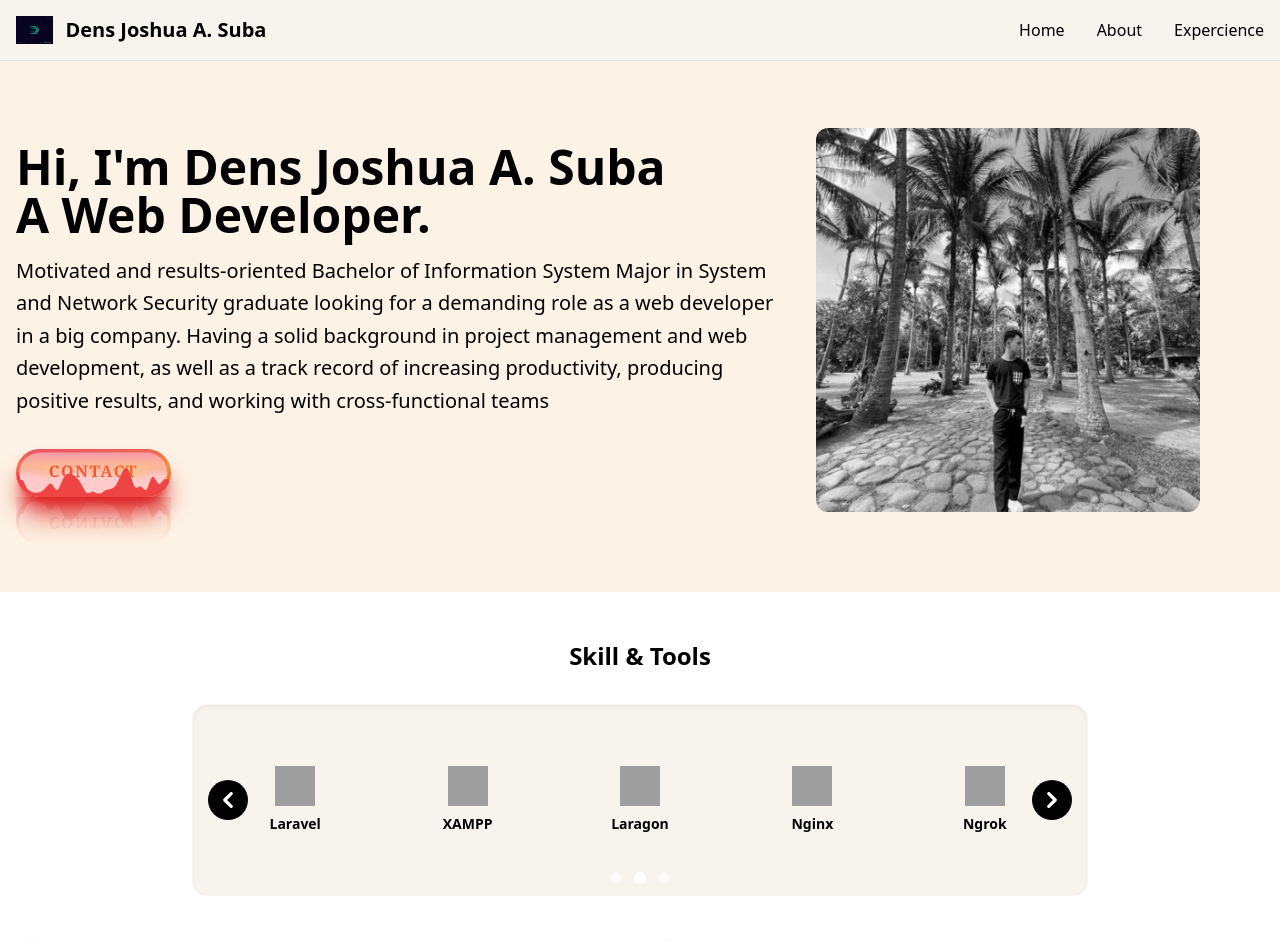
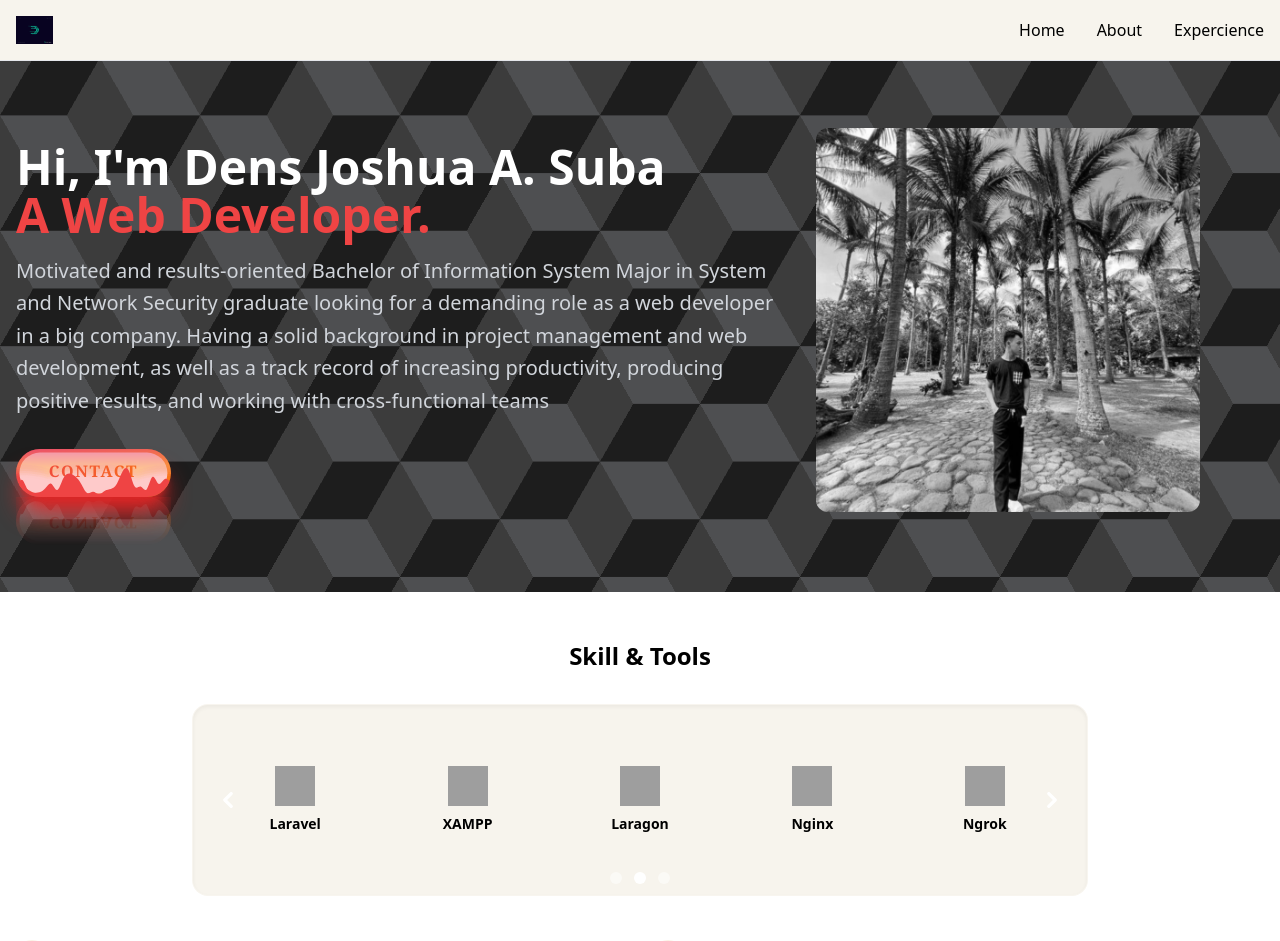
Before and after one commit to densssuba/dens_portfolio, a plain HTML site: page index.html in a window 1280 px wide. Shown: the top 941 px of the page. Drawn offline with nearby package versions, Linux system fonts and the light colour scheme; grey boxes are pictures that could not be loaded.

Commit message:
update today

```diff
--- a/index.html
+++ b/index.html
@@ -3,16 +3,16 @@
 <head>
     <meta charset="UTF-8">
     <meta name="viewport" content="width=device-width, initial-scale=1.0">
-    <title>PortfolioV3</title>
+    <title>Dens_Portfolio</title>
     <script src="https://cdn.tailwindcss.com"></script>
     <script src="https://cdn.jsdelivr.net/npm/flowbite@2.5.2/dist/flowbite.min.js"></script>
+
 </head>
 
 <nav class="bg-[#F7F4ED] fixed w-full z-20 top-0 start-0 border-b border-default">
   <div class="max-w-screen-xl flex flex-wrap items-center justify-between mx-auto p-4">
     <a href="#" class="flex items-center space-x-3 rtl:space-x-reverse">
         <img src="logo.jpeg" class="h-7" alt="Logo" />
-        <span class="self-center text-xl text-black font-semibold whitespace-nowrap">Dens Joshua A. Suba</span>
     </a>
     <button data-collapse-toggle="navbar-default" type="button" class="inline-flex items-center p-2 w-10 h-10 justify-center text-sm text-body rounded-base md:hidden hover:bg-neutral-secondary-soft hover:text-heading focus:outline-none focus:ring-2 focus:ring-neutral-tertiary" aria-controls="navbar-default" aria-expanded="false">
         <span class="sr-only">Open main menu</span>
@@ -34,15 +34,26 @@
   </div>
 </nav>
 
-<section class="bg-[#FCF2E5] pt-24 pb-12">
+
+<section
+  style="
+    --s: 200px;
+    --c1: #1d1d1d;
+    --c2: #4e4f51;
+    --c3: #3c3c3c;
+    background: repeating-conic-gradient(from 30deg, #0000 0 120deg, var(--c3) 0 180deg) calc(0.5 * var(--s)) calc(0.5 * var(--s) * 0.577), repeating-conic-gradient(from 30deg, var(--c1) 0 60deg, var(--c2) 0 120deg, var(--c3) 0 180deg);
+    background-size: var(--s) calc(var(--s) * 0.577);
+  "
+  class="pt-24 pb-12 text-white">
+
   <div class="max-w-screen-xl px-4 py-8 mx-auto lg:items-center lg:flex lg:gap-8">
     <div class="max-w-3xl text-center sm:text-left flex-1">
       <h1 class="text-3xl font-extrabold sm:text-5xl">
         Hi, I'm Dens Joshua A. Suba
-        <strong class="font-extrabold text-brand sm:block">A Web Developer.</strong>
+        <strong class="font-extrabold text-red-500 sm:block">A Web Developer.</strong>
       </h1>
 
-      <p class="mt-4 sm:leading-relaxed sm:text-xl">
+      <p class="mt-4 sm:leading-relaxed sm:text-xl text-gray-300">
         Motivated and results-oriented Bachelor of Information System Major in System and Network Security graduate looking for a demanding role as a web developer in a big company. Having a solid background in project management and web development, as well as a track record of increasing productivity, producing positive results, and working with cross-functional teams
       </p>
 
@@ -196,7 +207,7 @@
       </div>
 
       <button type="button" class="absolute top-0 start-0 z-30 flex items-center justify-center h-full px-4 cursor-pointer group focus:outline-none" data-carousel-prev>
-        <span class="inline-flex items-center justify-center w-10 h-10 rounded-full bg-black group-hover:bg-white/40 group-focus:ring-2 group-focus:ring-white">
+        <span class="inline-flex items-center justify-center w-10 h-10 rounded-full bg-[#F7F4ED] group-hover:bg-white/40 group-focus:ring-2 group-focus:ring-white">
           <svg class="w-4 h-4 text-white" aria-hidden="true" xmlns="http://www.w3.org/2000/svg" fill="none" viewBox="0 0 6 10">
             <path stroke="currentColor" stroke-linecap="round" stroke-linejoin="round" stroke-width="2" d="M5 1 1 5l4 4"/>
           </svg>
@@ -204,7 +215,7 @@
         </span>
       </button>
       <button type="button" class="absolute top-0 end-0 z-30 flex items-center justify-center h-full px-4 cursor-pointer group focus:outline-none" data-carousel-next>
-        <span class="inline-flex items-center justify-center w-10 h-10 rounded-full bg-black group-hover:bg-white/40 group-focus:ring-2 group-focus:ring-white">
+        <span class="inline-flex items-center justify-center w-10 h-10 rounded-full bg-[#F7F4ED] group-hover:bg-white/40 group-focus:ring-2 group-focus:ring-white">
           <svg class="w-4 h-4 text-white" aria-hidden="true" xmlns="http://www.w3.org/2000/svg" fill="none" viewBox="0 0 6 10">
             <path stroke="currentColor" stroke-linecap="round" stroke-linejoin="round" stroke-width="2" d="m1 9 4-4-4-4"/>
           </svg>
--- /dev/null
+++ b/style.css
@@ -0,0 +1,8 @@
+@keyframes cubeMove {
+    from {
+      transform: translateY(0) scale(1);
+    }
+    to {
+      transform: translateY(-20%) scale(1.02) rotate(1deg);
+    }
+  }
```
Lines whose indentation alone changed are shown as unchanged.
